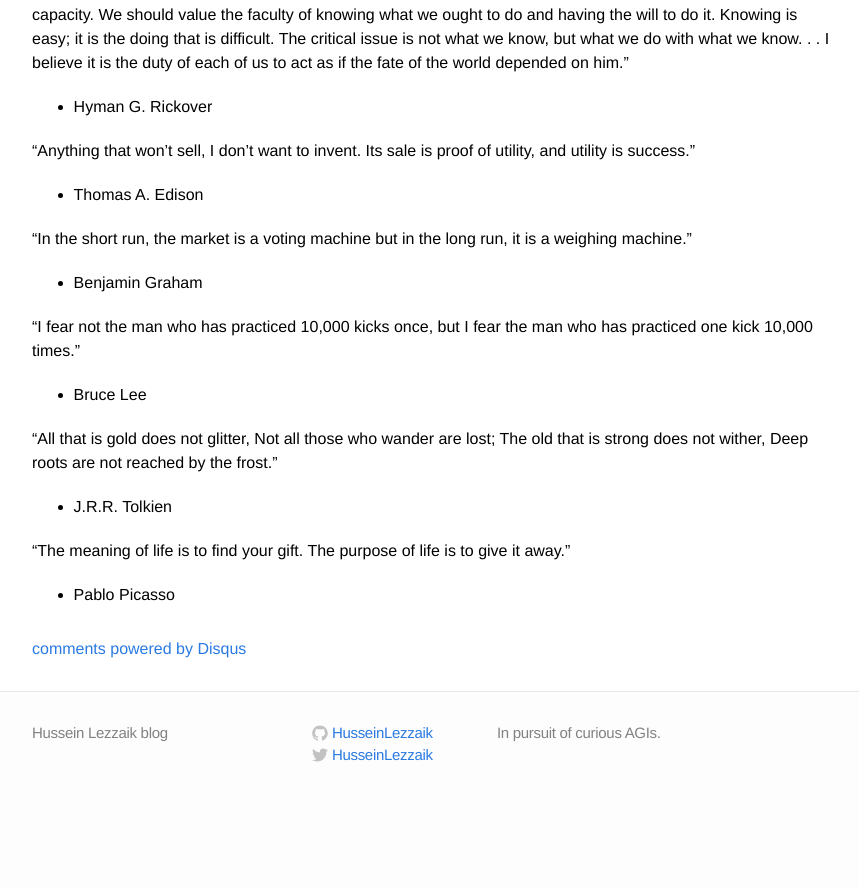
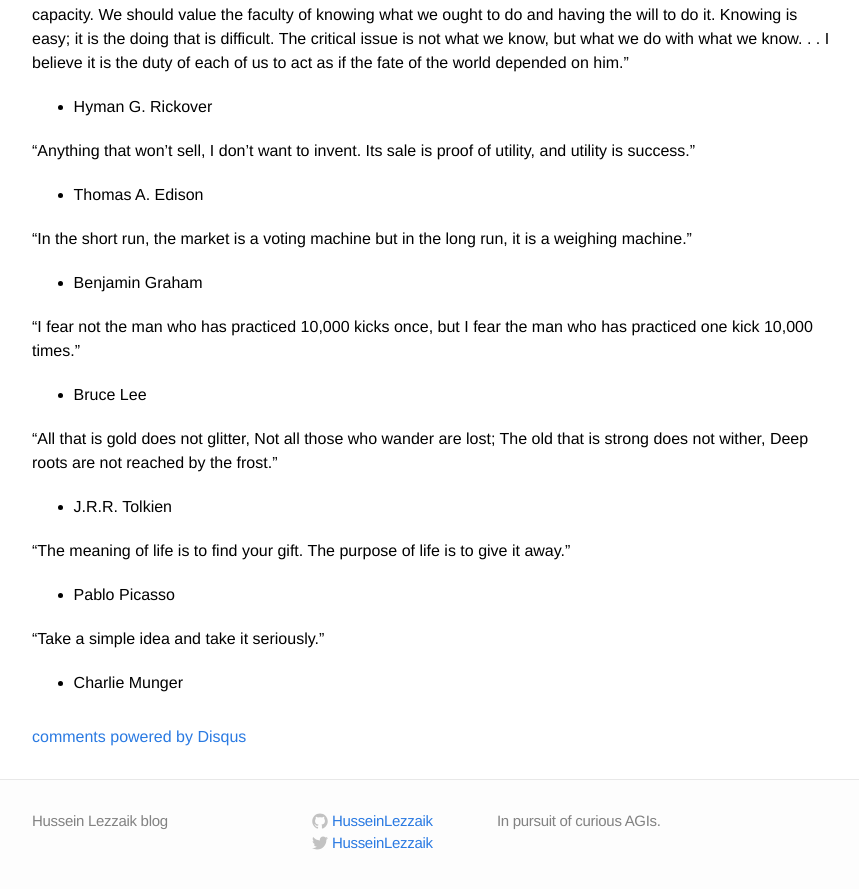
Before and after one commit to HusseinLezzaik/husseinlezzaik.github.io, a Jekyll site: the page built from _posts/2023-07-01-Quotes.md, in a window 1280 px wide and 900 px high, scrolled down 43598 px. Shown: the top 889 px of the window, without its empty margins (208-1067 px from the left). Built offline with Jekyll 4.4.1, drawn with Linux system fonts in a browser that asks for light colours; comment, search, counter and statistics services are not loaded; before the commit the page ends 44410 px from its top, so only the background shows below that.

Commit message:
Update 2023-07-01-Quotes.md

```diff
--- a/_posts/2023-07-01-Quotes.md
+++ b/_posts/2023-07-01-Quotes.md
@@ -1650,3 +1650,7 @@ Deep roots are not reached by the frost.”
 “The meaning of life is to find your gift. The purpose of life is to give it away.”
 
 - Pablo Picasso
+
+“Take a simple idea and take it seriously.”
+
+- Charlie Munger
```
